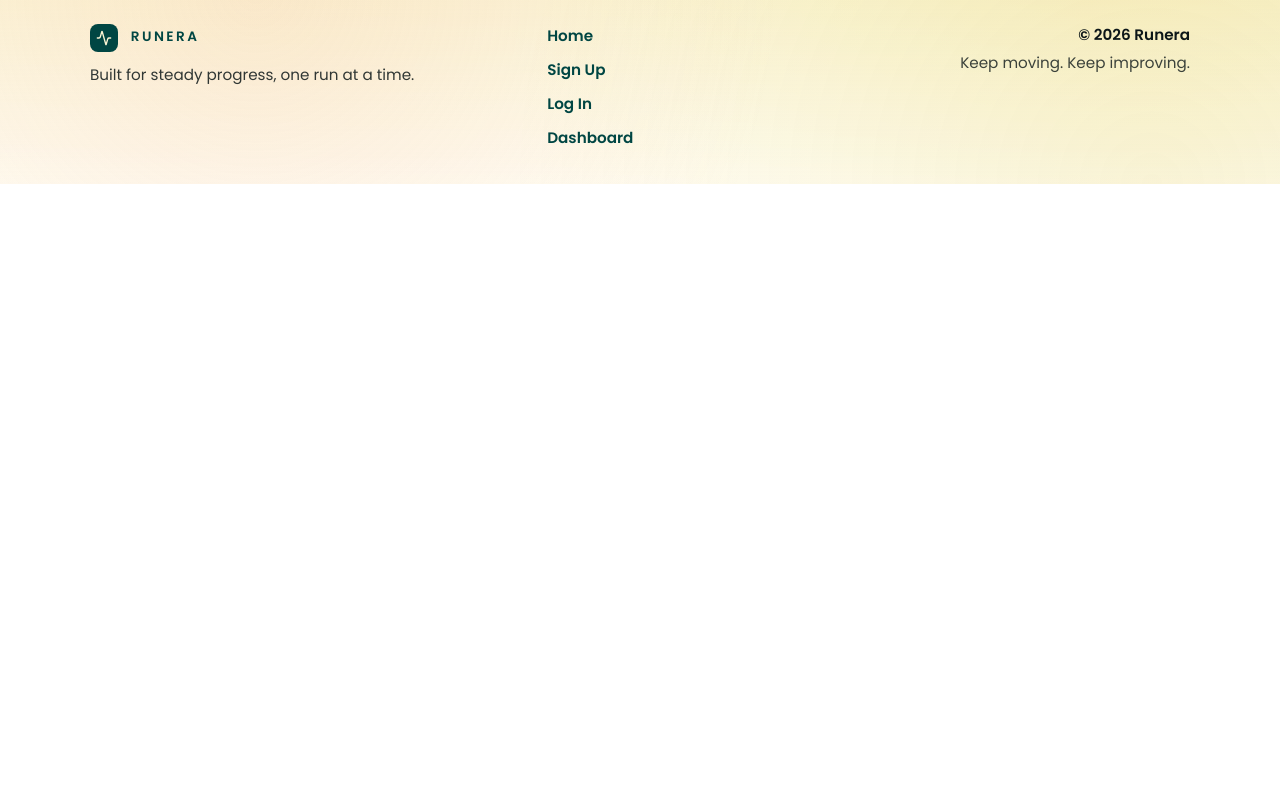
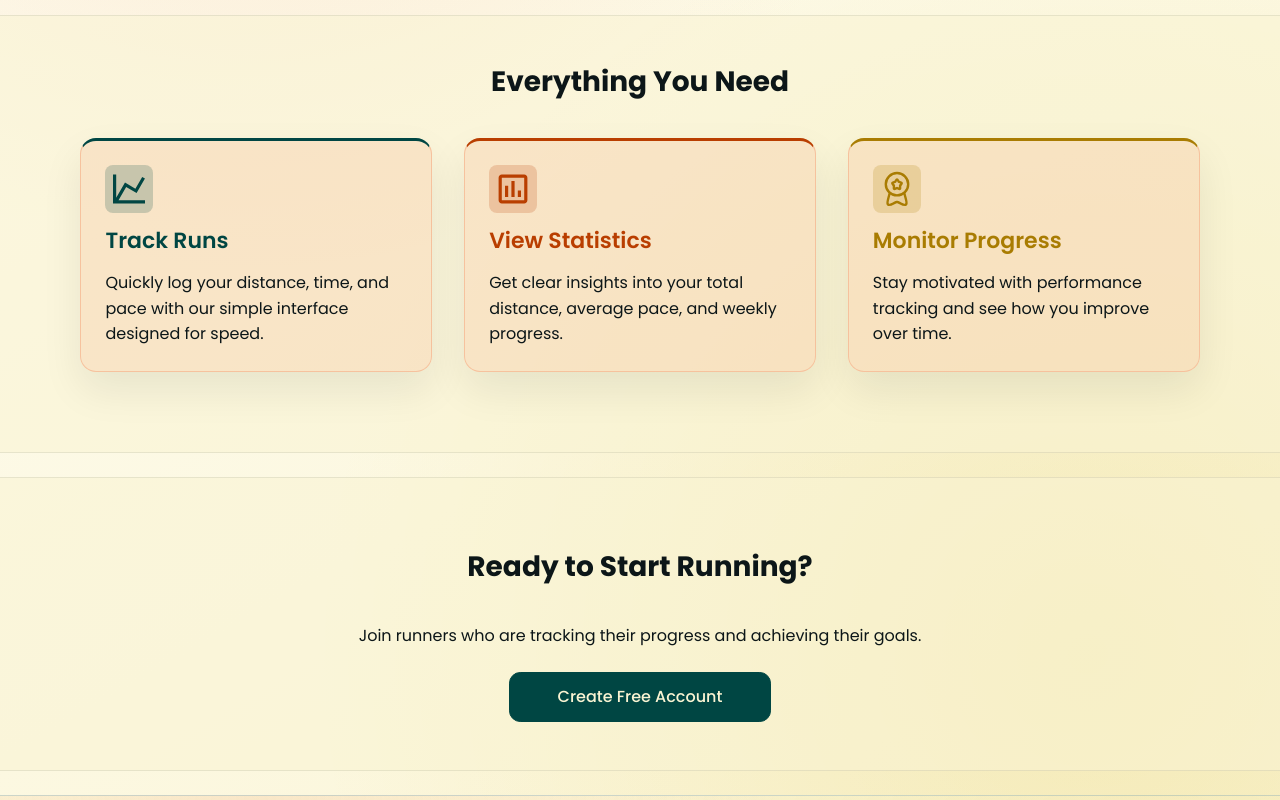
Before and after one commit to Tratatemium/Runera, a React (Create React App) app: page / in a window 1280 px wide. Shown: the part 680-1480 px from the top of the page. Before the commit the page ends 864 px from the top, so only its background shows below. Built offline with nearby package versions, Linux system fonts and the light colour scheme; no server answers.

Commit message:
Refactor: add new icons and enhance Home page styles with highlights and features sections

```diff
--- a/src/components/icons/icons.tsx
+++ b/src/components/icons/icons.tsx
@@ -248,6 +248,64 @@ const icons: Record<string, Icon> = {
       </svg>
     );
   },
+
+  chart: (props: SVGProps<SVGSVGElement>) => {
+    return (
+      <svg
+        xmlns="http://www.w3.org/2000/svg"
+        width="1em"
+        height="1em"
+        viewBox="0 0 24 24"
+        {...props}
+      >
+        {/* Icon from Material Design Icons by Pictogrammers - https://github.com/Templarian/MaterialDesign/blob/master/LICENSE */}
+        <path
+          fill="currentColor"
+          d="M9 17H7v-7h2zm4 0h-2V7h2zm4 0h-2v-4h2zm2 2H5V5h14v14.1M19 3H5c-1.1 0-2 .9-2 2v14c0 1.1.9 2 2 2h14c1.1 0 2-.9 2-2V5c0-1.1-.9-2-2-2"
+        />
+      </svg>
+    );
+  },
+
+  graph: (props: SVGProps<SVGSVGElement>) => {
+    return (
+      <svg
+        xmlns="http://www.w3.org/2000/svg"
+        width="1em"
+        height="1em"
+        viewBox="0 0 24 24"
+        {...props}
+      >
+        {/* Icon from Material Design Icons by Pictogrammers - https://github.com/Templarian/MaterialDesign/blob/master/LICENSE */}
+        <path
+          fill="currentColor"
+          d="m16 11.78l4.24-7.33l1.73 1l-5.23 9.05l-6.51-3.75L5.46 19H22v2H2V3h2v14.54L9.5 8z"
+        />
+      </svg>
+    );
+  },
+
+  medal: (props: SVGProps<SVGSVGElement>) => {
+    return (
+      <svg
+        xmlns="http://www.w3.org/2000/svg"
+        width="1em"
+        height="1em"
+        viewBox="0 0 24 24"
+        {...props}
+      >
+        {/* Icon from Solar by 480 Design - https://creativecommons.org/licenses/by/4.0/ */}
+        <g fill="none" stroke="currentColor" strokeWidth="1.5">
+          <path d="M11.146 7.023C11.526 6.34 11.716 6 12 6s.474.34.854 1.023l.098.176c.108.194.162.29.246.354c.085.064.19.088.4.135l.19.044c.738.167 1.107.25 1.195.532s-.164.577-.667 1.165l-.13.152c-.143.167-.215.25-.247.354s-.021.215 0 .438l.02.203c.076.785.114 1.178-.115 1.352c-.23.174-.576.015-1.267-.303l-.178-.082c-.197-.09-.295-.135-.399-.135s-.202.045-.399.135l-.178.082c-.691.319-1.037.477-1.267.303s-.191-.567-.115-1.352l.02-.203c.021-.223.032-.334 0-.438s-.104-.187-.247-.354l-.13-.152c-.503-.588-.755-.882-.667-1.165c.088-.282.457-.365 1.195-.532l.19-.044c.21-.047.315-.07.4-.135c.084-.064.138-.16.246-.354z" />
+          <path d="M19 9A7 7 0 1 1 5 9a7 7 0 0 1 14 0Z" />
+          <path
+            strokeLinecap="round"
+            d="m7.351 15l-.637 2.323c-.628 2.292-.942 3.438-.523 4.065c.147.22.344.396.573.513c.652.332 1.66-.193 3.675-1.243c.67-.35 1.006-.524 1.362-.562a2 2 0 0 1 .398 0c.356.038.691.213 1.362.562c2.015 1.05 3.023 1.575 3.675 1.243c.229-.117.426-.293.573-.513c.42-.627.105-1.773-.523-4.065L16.649 15"
+          />
+        </g>
+      </svg>
+    );
+  },
 };
 
 export { icons };
--- a/src/pages/Home.module.css
+++ b/src/pages/Home.module.css
@@ -9,7 +9,6 @@
   display: flex;
   flex-direction: row;
   width: 100%;
-
   padding: 0;
 }
 
@@ -48,13 +47,103 @@
   margin-top: 0.5rem;
 }
 
-@media (max-width: 768px) {
-  .hero {
-    padding-top: 4rem;
-    gap: 1rem;
-  }
+.highlights {
+  display: flex;
+  flex-direction: column;
+  align-items: center;
+  justify-content: center;
+  margin: 0;
+  padding: 3em 2em;
+  margin: 1.5em 0;
+  background: color-mix(in srgb, var(--secondary-color) 55%, transparent);
+  border-top: 1px solid rgba(12, 22, 24, 0.08);
+  border-bottom: 1px solid rgba(12, 22, 24, 0.08);
+}
 
-  .title {
-    max-width: 100%;
-  }
+.highlights h2 {
+  margin: 0 0 0.25em;
+  text-align: center;
 }
+
+.featuresWrapper {
+  display: flex;
+  flex-direction: row;
+  flex-wrap: wrap;
+  gap: 2em;
+  margin: 2em auto;
+}
+
+.feature {
+  display: flex;
+  flex-direction: column;
+  gap: 0.9rem;
+  max-width: 35ch;
+  min-height: 100%;
+  text-align: left;
+  position: relative;
+  overflow: hidden;
+
+  padding: 1.5em;
+
+  background: color-mix(in srgb, var(--accent-color-3) 30%, transparent);
+  border: 1px solid rgba(246, 190, 154, 0.9);
+  border-top-width: 3px;
+  border-radius: 1em;
+  box-shadow: 0 18px 40px rgba(12, 22, 24, 0.08);
+}
+
+.feature:has(.graph) {
+  border-top-color: var(--pine-teal);
+}
+
+.feature:has(.chart) {
+  border-top-color: var(--color-chart);
+}
+
+.feature:has(.medal) {
+  border-top-color: var(--color-medal);
+}
+
+.feature h3 {
+  margin: 0;
+}
+
+.feature p {
+  margin: 0;
+  color: var(--primary-color);
+  line-height: 1.6;
+}
+
+.icon {
+  width: 3em;
+  height: auto;
+  background-color: color-mix(in srgb, currentColor 20%, transparent);
+  border-radius: 0.5em;
+  padding: 0.3em;
+}
+
+.graph {
+  color: var(--accent-color-1);
+}
+
+.chart {
+  color: var(--color-chart);
+}
+
+.medal {
+  color: var(--color-medal);
+}
+
+.signupCta {
+  display: flex;
+  flex-direction: column;
+  align-items: center;
+  justify-content: center;
+  margin: 0;
+  padding: 3em 2em;
+  margin: 1.5em 0;
+  gap: 1.5em;
+  background: color-mix(in srgb, var(--secondary-color) 55%, transparent);
+  border-top: 1px solid rgba(12, 22, 24, 0.08);
+  border-bottom: 1px solid rgba(12, 22, 24, 0.08);
+}
--- a/src/pages/Home.tsx
+++ b/src/pages/Home.tsx
@@ -9,9 +9,14 @@ import { useAuth } from "../context/AuthContext";
 
 import runners1 from "../assets/runners-1.jpg";
 import runners3 from "../assets/runners-3.jpg";
+import { icons } from "../components/icons/icons";
 
 function Home() {
   const { user } = useAuth();
+
+  const GraphIcon = icons.graph;
+  const ChartIcon = icons.chart;
+  const MedalIcon = icons.medal;
 
   return (
     <div className={styles.home}>
@@ -52,6 +57,51 @@ function Home() {
           </section>
           <img src={runners3} alt="" className={styles.image} />
         </section>
+
+        <section className={styles.highlights}>
+          <h2>Everything You Need</h2>
+          <div className={styles.featuresWrapper}>
+            <div className={styles.feature}>
+              <GraphIcon className={`${styles.icon} ${styles.graph}`} />
+              <h3 className={styles.graph}>Track Runs</h3>
+              <p>
+                Quickly log your distance, time, and pace with our simple
+                interface designed for speed.
+              </p>
+            </div>
+            <div className={styles.feature}>
+              <ChartIcon className={`${styles.icon} ${styles.chart}`} />
+              <h3 className={styles.chart}>View Statistics</h3>
+              <p>
+                Get clear insights into your total distance, average pace, and
+                weekly progress.
+              </p>
+            </div>
+            <div className={styles.feature}>
+              <MedalIcon className={`${styles.icon} ${styles.medal}`} />
+              <h3 className={styles.medal}>Monitor Progress</h3>
+              <p>
+                Stay motivated with performance tracking and see how you improve
+                over time.
+              </p>
+            </div>
+          </div>
+        </section>
+
+        {!user && (
+          <section className={styles.signupCta}>
+            <h2>Ready to Start Running?</h2>
+            <p>
+              Join runners who are tracking their progress and achieving their
+              goals.
+            </p>
+            <ButtonLink
+              linkDirection="/signup"
+              linkText="Create Free Account"
+              variant="primary"
+            ></ButtonLink>
+          </section>
+        )}
       </main>
       <Footer />
     </div>
--- a/src/styles/variables.css
+++ b/src/styles/variables.css
@@ -19,15 +19,16 @@
   --cornsilk: #faf4d3;
   --metallic-gold: #d1ac00;
   --peach-glow: #f6be9a;
-  --success: #2e7d32;
-  --error: #c62828;
-  --warning: #ed6c02;
+  --burnt-orange: #b93e00;
+  --dark-gold: #a97c02;
 
   --primary-color: var(--ink-black);
   --secondary-color: var(--cornsilk);
   --accent-color-1: var(--pine-teal);
   --accent-color-2: var(--metallic-gold);
   --accent-color-3: var(--peach-glow);
+  --color-chart: var(--burnt-orange);
+  --color-medal: var(--dark-gold);
   --success-color: #2e7d32;
   --error-color: #c62828;
   --warning-color: #ed6c02;
```
